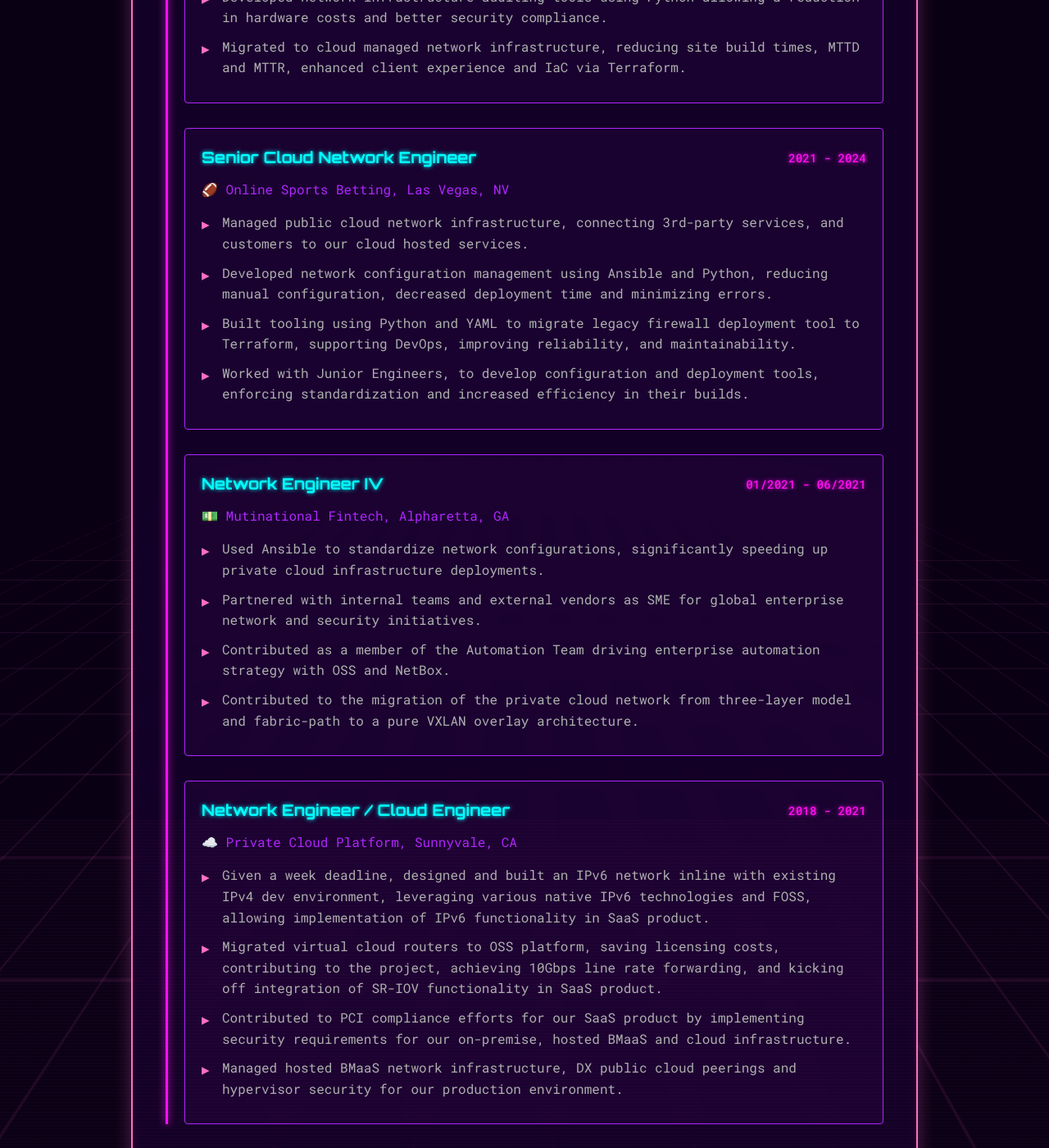
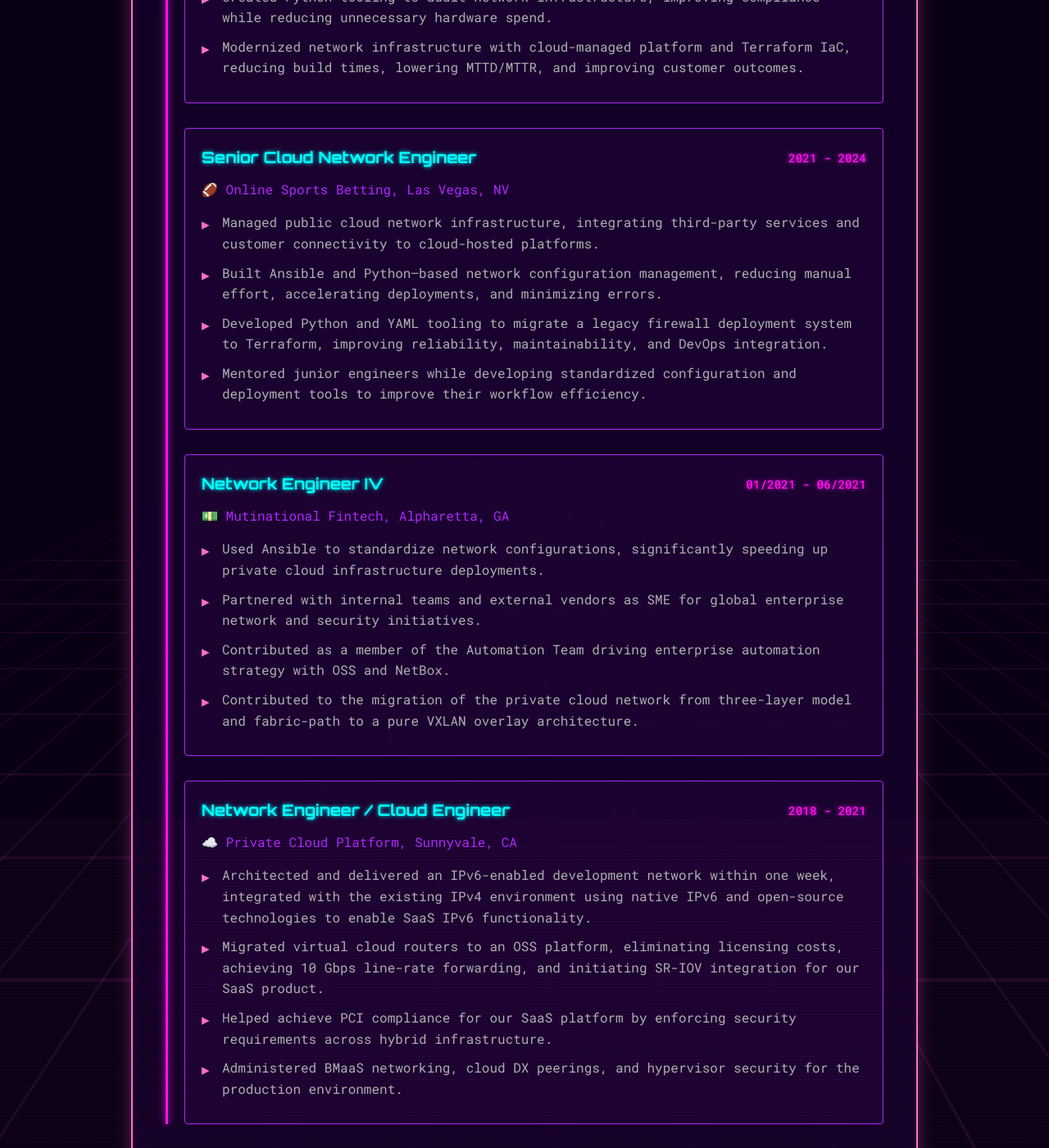
Before and after one commit to fastfabric/fastfabric.github.io, a Jekyll site: the page built from index.html, in a window 1280 px wide and 1400 px high, scrolled down 955 px. Shown: the whole window at 82% size. Built offline with Jekyll 4.4.1, drawn with Linux system fonts in a browser that asks for light colours; some of the changed text lies outside the part shown.

Commit message:
Cleaned Up Experience Wording

```diff
--- a/index.html
+++ b/index.html
@@ -69,10 +69,10 @@ title: Resume
         </div>
         <p class="item-company">👟 Sports Equipment, Seattle, WA</p>
         <ul class="cyber-list">
-          <li>Zero downtime migration of global SDWAN to new provider, improving performance and reducing costs.</li>
-          <li>Redesigned cloud and enterprise network architecture to enhance scalability and reliability, while reducing complexity.</li>
-          <li>Developed network infrastructure auditing tools using Python allowing a reduction in hardware costs and better security compliance.</li>
-          <li>Migrated to cloud managed network infrastructure, reducing site build times, MTTD and MTTR, enhanced client experience and IaC via Terraform.</li>
+          <li>Successfully transitioned the global SD-WAN to a new provider without downtime, improving network performance and reducing spend.</li>
+          <li>Redesigned cloud and enterprise network architectures to improve scalability, reliability, and operational simplicity.</li>
+          <li>Created Python tooling to audit network infrastructure, improving compliance while reducing unnecessary hardware spend.</li>
+          <li>Modernized network infrastructure with cloud-managed platform and Terraform IaC, reducing build times, lowering MTTD/MTTR, and improving customer outcomes.</li>
         </ul>
       </div>
 
@@ -83,10 +83,10 @@ title: Resume
         </div>
         <p class="item-company">🏈 Online Sports Betting, Las Vegas, NV</p>
         <ul class="cyber-list">
-          <li>Managed public cloud network infrastructure, connecting 3rd-party services, and customers to our cloud hosted services.</li>
-          <li>Developed network configuration management using Ansible and Python, reducing manual configuration, decreased deployment time and minimizing errors.</li>
-          <li>Built tooling using Python and YAML to migrate legacy firewall deployment tool to Terraform, supporting DevOps, improving reliability, and maintainability.</li>
-          <li>Worked with Junior Engineers, to develop configuration and deployment tools, enforcing standardization and increased efficiency in their builds.</li>
+          <li>Managed public cloud network infrastructure, integrating third-party services and customer connectivity to cloud-hosted platforms.</li>
+          <li>Built Ansible and Python–based network configuration management, reducing manual effort, accelerating deployments, and minimizing errors.</li>
+          <li>Developed Python and YAML tooling to migrate a legacy firewall deployment system to Terraform, improving reliability, maintainability, and DevOps integration.</li>
+          <li>Mentored junior engineers while developing standardized configuration and deployment tools to improve their workflow efficiency.</li>
         </ul>
       </div>
 
@@ -111,10 +111,10 @@ title: Resume
         </div>
         <p class="item-company">☁️ Private Cloud Platform, Sunnyvale, CA</p>
         <ul class="cyber-list">
-          <li>Given a week deadline, designed and built an IPv6 network inline with existing IPv4 dev environment, leveraging various native IPv6 technologies and FOSS, allowing implementation of IPv6 functionality in SaaS product.</li>
-          <li>Migrated virtual cloud routers to OSS platform, saving licensing costs, contributing to the project, achieving 10Gbps line rate forwarding, and kicking off integration of SR-IOV functionality in SaaS product. </li>
-          <li>Contributed to PCI compliance efforts for our SaaS product by implementing security requirements for our on-premise, hosted BMaaS and cloud infrastructure.</li>
-          <li>Managed hosted BMaaS network infrastructure, DX public cloud peerings and hypervisor security for our production environment.</li>
+          <li>Architected and delivered an IPv6-enabled development network within one week, integrated with the existing IPv4 environment using native IPv6 and open-source technologies to enable SaaS IPv6 functionality.</li>
+          <li>Migrated virtual cloud routers to an OSS platform, eliminating licensing costs, achieving 10 Gbps line-rate forwarding, and initiating SR-IOV integration for our SaaS product.</li>
+          <li>Helped achieve PCI compliance for our SaaS platform by enforcing security requirements across hybrid infrastructure.</li>
+          <li>Administered BMaaS networking, cloud DX peerings, and hypervisor security for the production environment.</li>
         </ul>
       </div>
 
```
